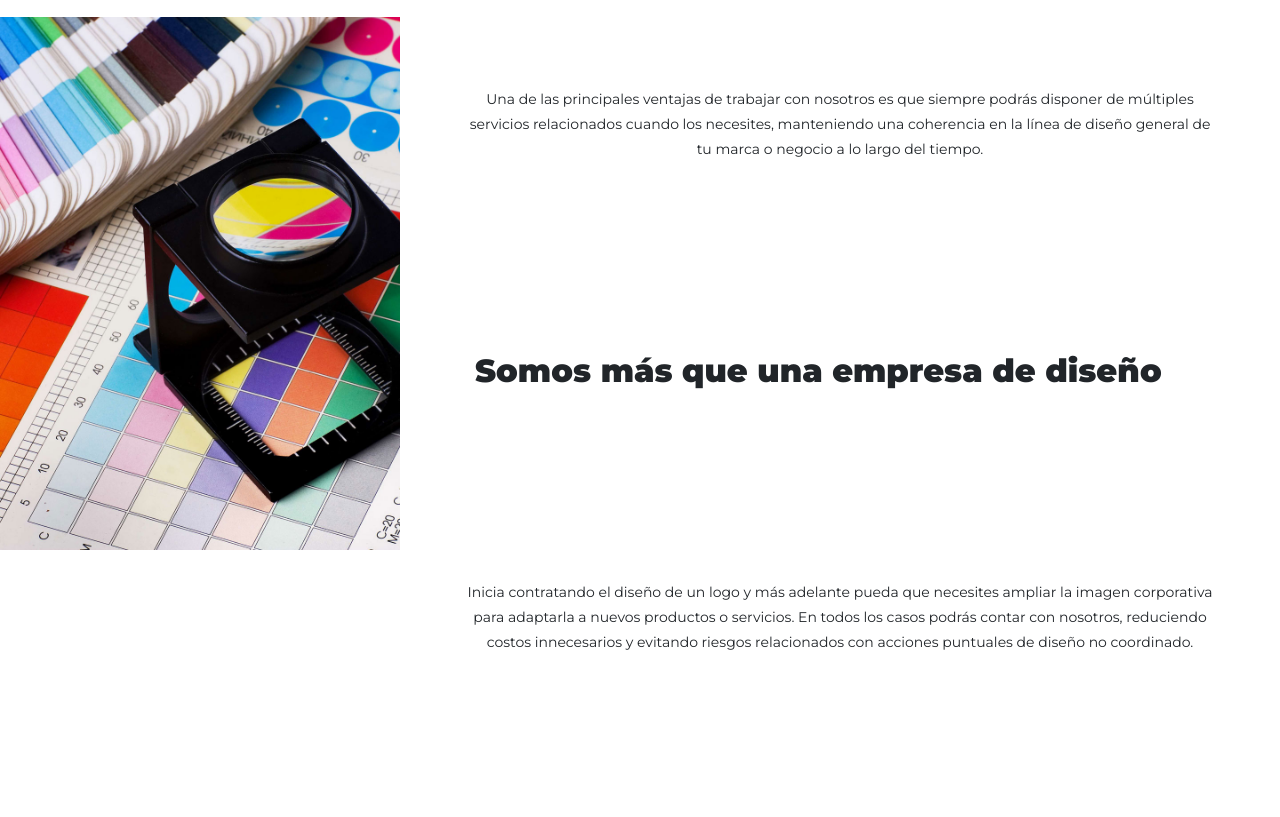
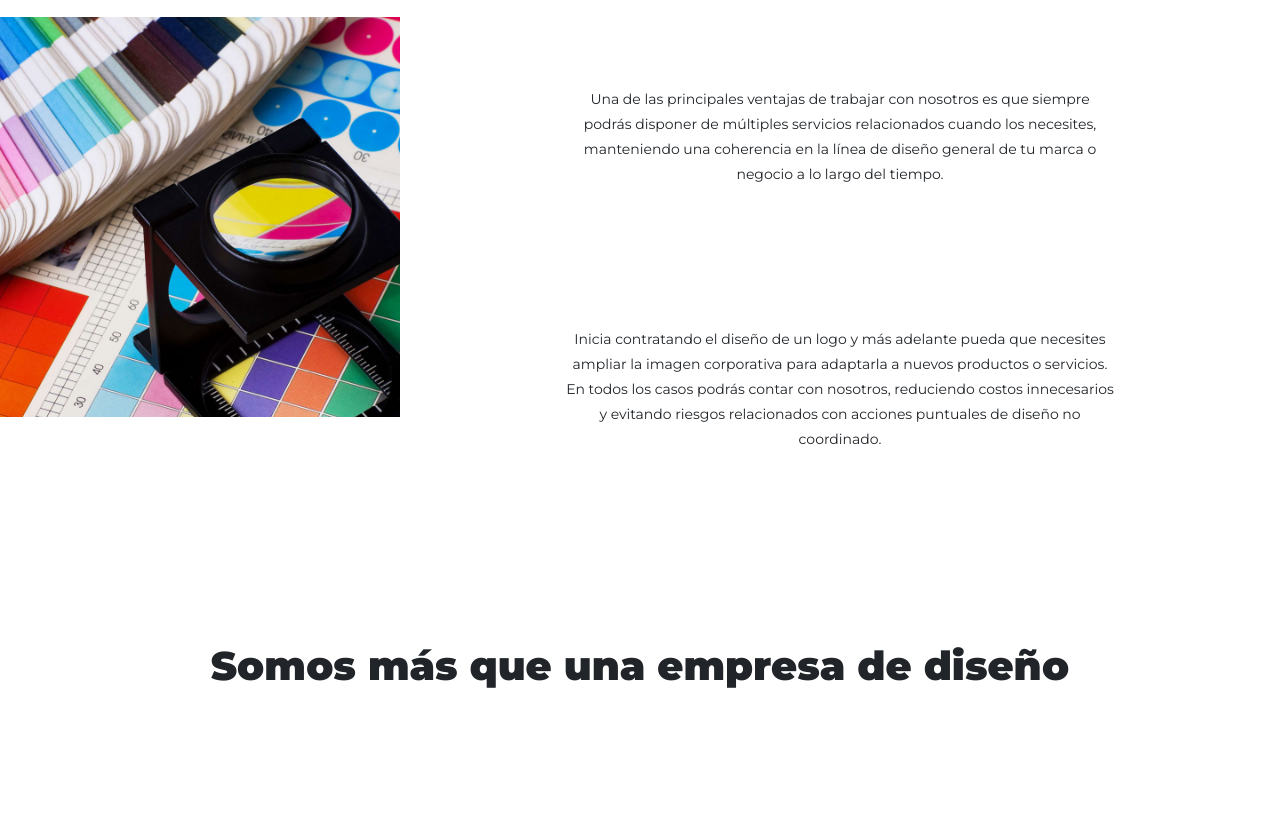
Before and after one commit to ratofante/by-yetzi, a website: page index.html in a window 1280 px wide. Shown: the part 1442-2259 px from the top of the page. Before the commit the page ends 2182 px from the top, so only its background shows below. Drawn offline with Linux system fonts and the light colour scheme.

Commit message:
algunos arreglos

```diff
--- a/index.html
+++ b/index.html
@@ -135,12 +135,12 @@
           </div>
         </div>
       </div>
-      <div class="main__block block-4">
+      <div class="main__block block-5">
         <div class="main__block__title">
           <h3>Somos más que una empresa de diseño</h3>
         </div>
       </div>
-      <div class="main__block block-5">
+      <div class="main__block block-4">
         <p class="main__block__text">
           Inicia contratando el diseño de un logo y más adelante pueda que
           necesites ampliar la imagen corporativa para adaptarla a nuevos
--- a/package.json
+++ b/package.json
@@ -14,11 +14,12 @@
   "author": "Rodrigo González Wilkens",
   "license": "ISC",
   "devDependencies": {
+    "postcss": "^8.4.12",
+    "postcss-cli": "^9.1.0",
     "sass": "^1.50.0"
   },
   "dependencies": {
     "autoprefixer": "^10.4.4",
-    "bootstrap": "^5.1.3",
-    "postcss-cli": "^9.1.0"
+    "bootstrap": "^5.1.3"
   }
 }
--- a/scss/sections/_main.scss
+++ b/scss/sections/_main.scss
@@ -18,13 +18,14 @@ $block-spacing: 2rem;
       "aside1 block2 block2 block2"
       "aside2 block3 block3 block3"
       "aside2 block4 block4 block4"
-      "aside2 block5 block5 block5";
+      "block5 block5 block5 block5";
   }
   &__block {
     margin-inline: $viewport-margin;
     margin-block: $block-spacing;
     &__text {
       padding: clamp(1.25rem, 7vw, 5rem);
+      padding-inline: 15rem;
       text-align: center;
       line-height: 2.5rem;
       & strong {
@@ -35,6 +36,12 @@ $block-spacing: 2rem;
       @include large {
         padding-inline: min(10vw, 6rem);
         padding-block: 100px;
+      }
+      @include wide {
+        margin: auto;
+        & h3 {
+          font-size: 4rem;
+        }
       }
       padding: 2rem;
       & h3 {
@@ -133,6 +140,14 @@ aside.servicios {
         }
       }
     }
+    @include wide {
+      & .servicio__img {
+        position: static;
+      }
+      & .servicio__text {
+        position: static;
+      }
+    }
   }
   @include large {
     display: none;
@@ -141,3 +156,12 @@ aside.servicios {
     display: block;
   }
 }
+
+.aside-2 {
+  @include large {
+    & .imagen-separador {
+      max-height: 400px;
+      overflow-y: hidden;
+    }
+  }
+}
```
Also changed, not shown: assets/css/style.css, 2 other files.
